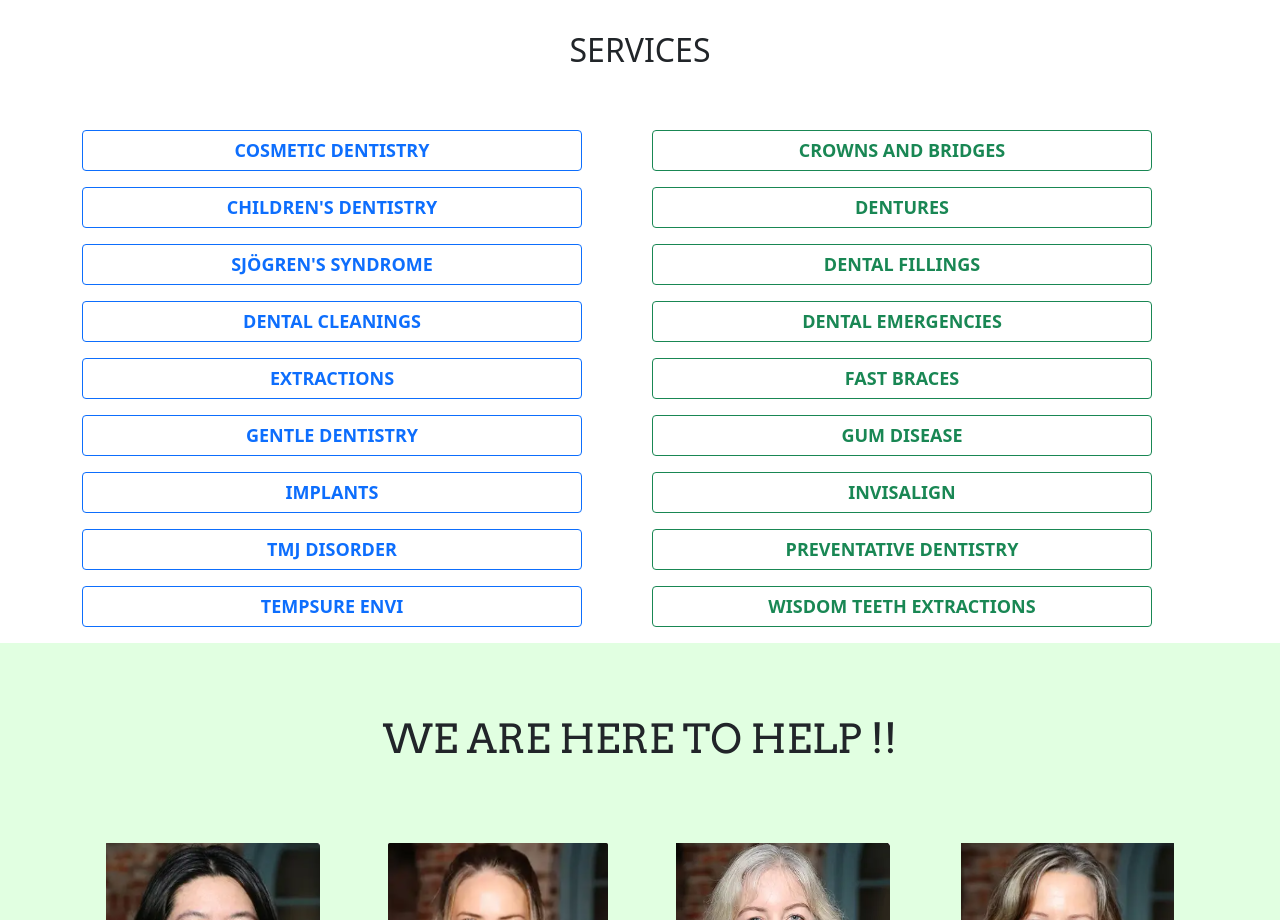
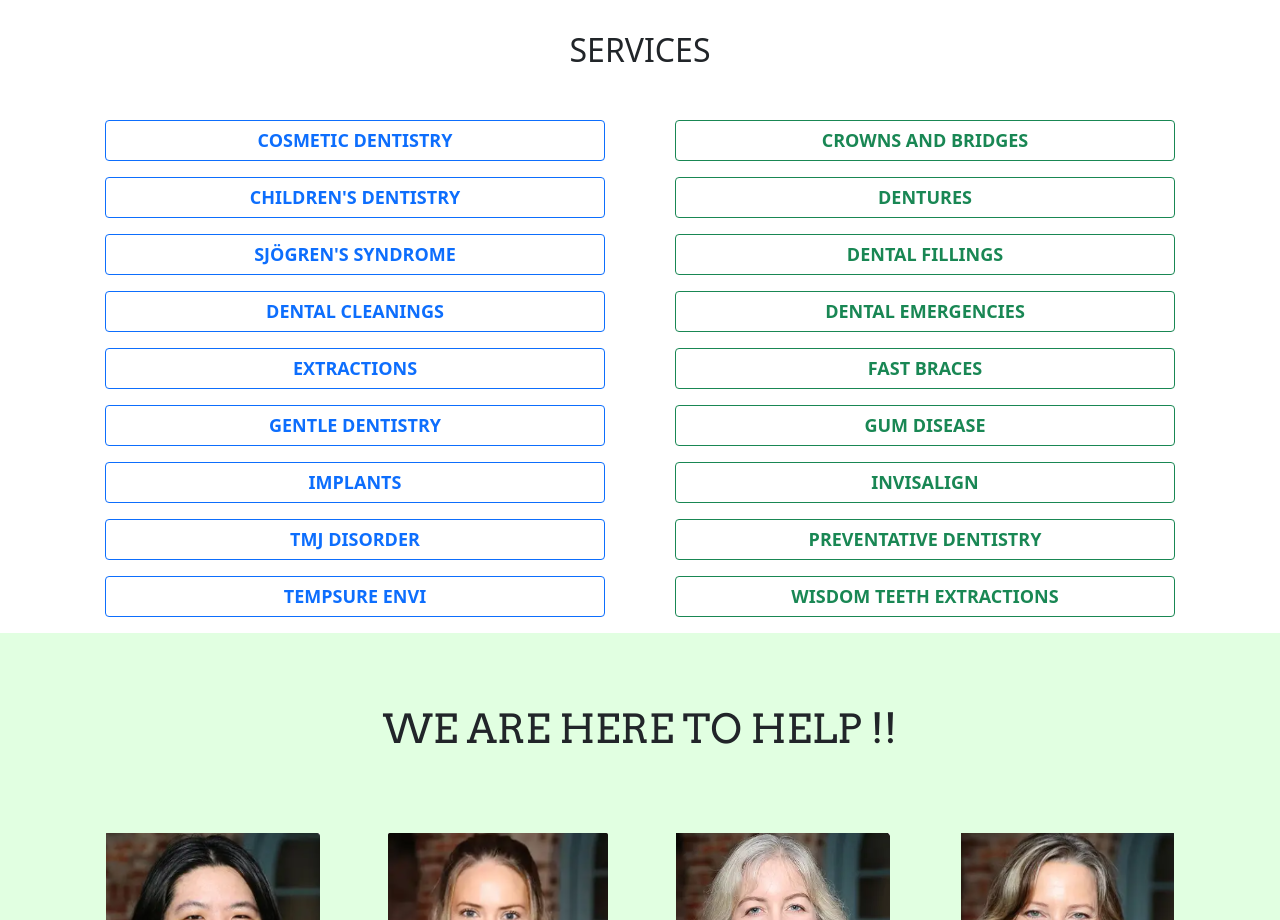
Before and after one commit to johnjofin07/Growth-plug, a plain HTML site: page index.html in a window 1280 px wide. Shown: the part 2700-3620 px from the top of the page. Drawn offline with nearby package versions, Linux system fonts and the light colour scheme; a script that the page names is missing; a web font is replaced by a local one.

Commit message:
btn align

```diff
--- a/growthplug-copy.css
+++ b/growthplug-copy.css
@@ -31,7 +31,7 @@
 .tooth__img {
 
 
-  width:100vw ;
+  width:100% ;
   background-image: url("tooth.jpg");
 
   min-height: 780px;
@@ -191,11 +191,15 @@
 }
 
 .services__btn__container {
-  margin-top: 60px;
-  align-items: center;
+  margin-top: 50px;
+
+}
+.services__btns {
+  text-align: center;
+
 }
 
-.services__btn__l {
+.services__btn__l {;
   font-size:large;
   font-weight: 600;
   width: 500px;
@@ -241,7 +245,7 @@
   flex-direction: column;
   align-items: center;
 
-
+  margin: 0 auto;
 }
 
 .zoom:hover {
```
Also changed, not shown: index.html (+16 -1 lines).
